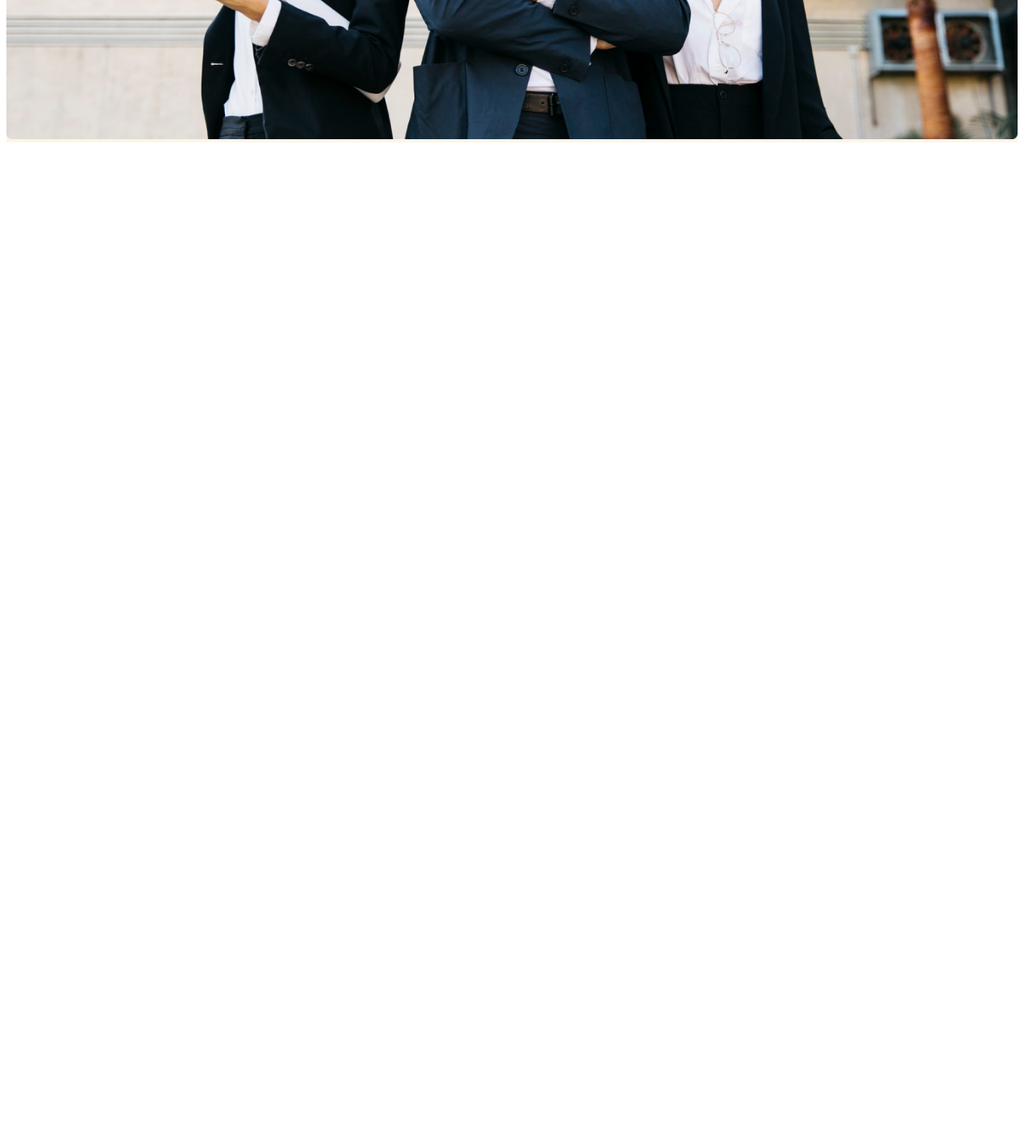
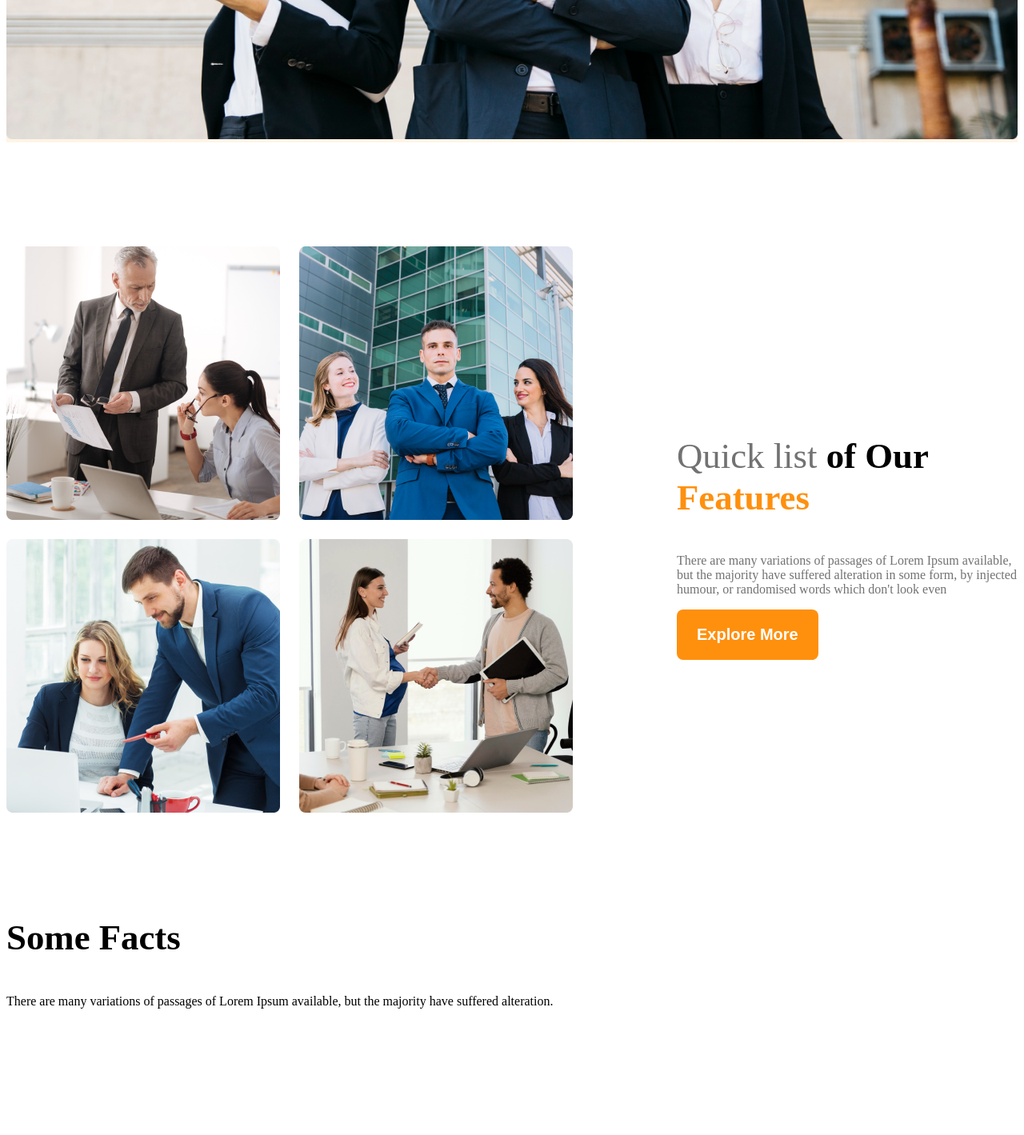
Before and after one commit to ashik-reza21/g3-architects-website, a plain HTML site: page index.html in a window 1280 px wide. Shown: the part 998-2417 px from the top of the page at 80% size. Before the commit the page ends 1184 px from the top, so only its background shows below. Drawn offline with Linux system fonts and the light colour scheme.

Commit message:
added little bit responsive and features

```diff
--- a/index.html
+++ b/index.html
@@ -30,9 +30,52 @@
         </div>
 
     </header>
+    <main> <!--teams section start-->
+        <section class="teams display-flex">
+            <div class="team-img-container">
+                <img src="images/team1.png" alt="two architect discussing about design">
+                <img src="images/team2.png" alt="">
+                <img src="images/team3.png" alt="">
+                <img src="images/team4.png" alt="">
+            </div>
+            <div class="our-features">
+                <h3 class="section-title"><span id="quick-list" class="text-ligt-gray">Quick list</span> <span>of Our </span><span class="text-primary">Features</span></h3>
+                <p class="feature-description text-ligt-gray">There are many variations of passages of Lorem Ipsum available, but the majority have suffered alteration in some form, by injected humour, or randomised words which don't look even</p>
+                <button class="btn-primary">Explore More</button>
+            </div>
+        </section>
+        <!--features will enjoy-->
+        <section>
+            <h3 class="section-title">Some Facts</h3>
+            <p class="text-light-gray">There are many variations of passages of Lorem Ipsum available, but the majority have suffered alteration.</p>
+            <div class="facts-container">
+                <div class="fact">
+                    <img src="" alt="" class="fact-icon">
+                    <h4 class="fact-number"></h4>
+                    <h5 class="fact-name"></h5>
+                </div>
+                <div class="fact">
+                    <img src="" alt="" class="fact-icon">
+                    <h4 class="fact-number"></h4>
+                    <h5 class="fact-name"></h5>
+                </div>
+                <div class="fact">
+                    <img src="" alt="" class="fact-icon">
+                    <h4 class="fact-number"></h4>
+                    <h5 class="fact-name"></h5>
+                </div>
+                <div class="fact">
+                    <img src="" alt="" class="fact-icon">
+                    <h4 class="fact-number"></h4>
+                    <h5 class="fact-name"></h5>
+                </div>
 
-    <main>
+            </div>
+        </section>
+        <!--some facts-->
+        <section class="some-facts">
 
+        </section>
     </main>
     <footer>
 
--- a/styles/architects.css
+++ b/styles/architects.css
@@ -11,6 +11,11 @@
 .display-flex{
     display: flex;
 }
+
+.text-primary{
+    color: #FF900E;
+}
+
 /*dark-02*/
 .text-gray{
     color: #424242;
@@ -30,6 +35,17 @@
     font-weight: 600;
     border-radius: 8px;
     border: none;
+}
+main{
+    max-width: 1440px;
+    margin: 0 auto;
+}
+main > section{
+    margin-top: 130px;
+}
+.section-title{
+    font-size: 2.8rem;
+    font-weight: 700;
 }
 
 /* header styles */
@@ -71,9 +87,46 @@
 .banner-image{
     width: 100%;
 }
+
+/* team and feature related styles */
+.teams{
+    align-items: center;
+}
+.team-img-container{
+    display: grid;
+    grid-template-columns: repeat(2, 1fr);
+    gap: 24px;
+}
+.our-features{
+    margin-left: 130px;
+    max-width: 530px;
+}
+
+#quick-list{
+    font-weight: 500;
+}
+
 /* responsive media query */
 @media screen and (max-width:576) {
-    .navbar, .nav-links{
+    .navbar,
+    .nav-links
+    .teams{
         flex-direction: column;
     }
+    .team-img-container{
+        grid-template-columns: repeat(1, 1fr);
+    }
+    .our-features{
+        margin-left: 20px;
+    }
 }
+
+/* medium size device */
+@media screen and (min-width: 576px) and (max-width: 992px) {
+    .teams{
+        flex-direction: column;
+    }
+    .our-features{
+        margin: 50px auto;
+    }
+}
```
